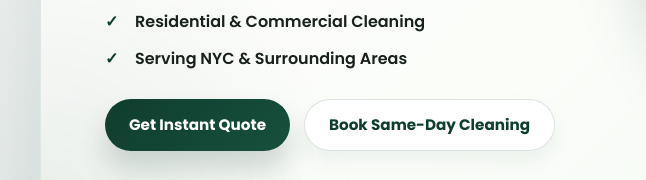
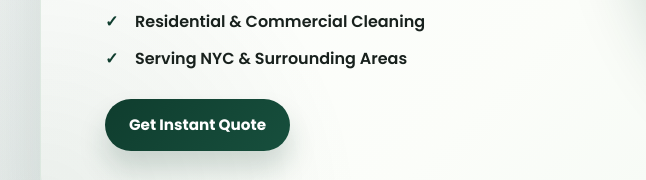
Before and after one commit to taslimaakter-shaki/iman-cleaning-service-site, a plain HTML site: page index.html in a window 1280 px wide. Shown: the part 626-806 px from the top of the page, 0-646 px from the left. Drawn offline with nearby package versions, Linux system fonts and the light colour scheme.

Commit message:
Remove same-day booking hero button

```diff
--- a/index.html
+++ b/index.html
@@ -92,7 +92,6 @@
             </ul>
             <div class="home-hero-actions">
               <a class="home-btn home-btn-primary" href="./quote.html">Get Instant Quote</a>
-              <a class="home-btn home-btn-secondary" href="./quote.html">Book Same-Day Cleaning</a>
             </div>
           </div>
           <div class="home-hero-media">
```
